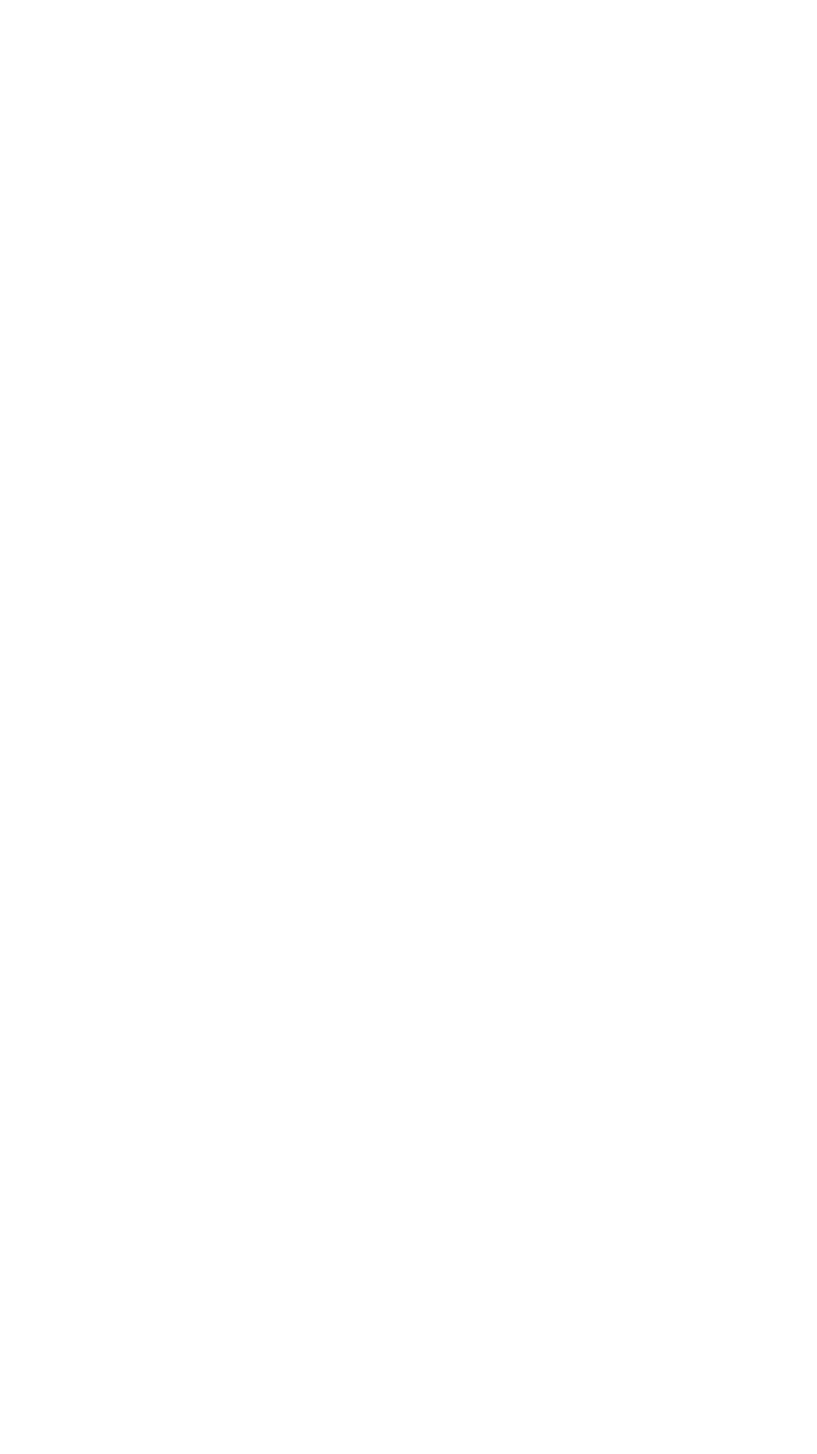
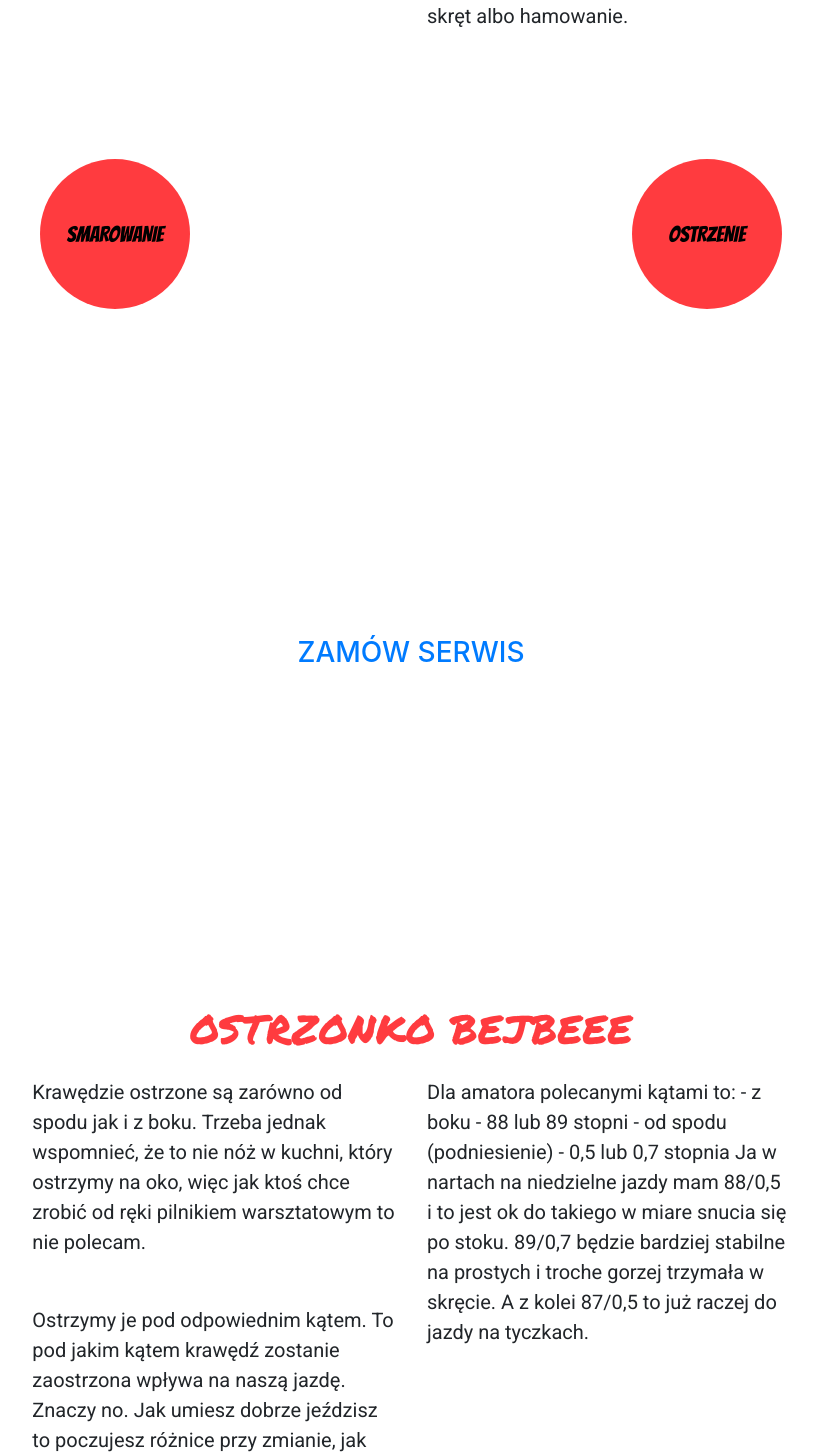
Before and after one commit to dziobakwszafie/ski-service, a React (Create React App) app: page / in a window 1280 px wide. Shown: the part 2079-3533 px from the top of the page, without its empty margins (229-1046 px from the left). Before the commit the page ends 1863 px from the top, so only its background shows below. Built offline with nearby package versions, Linux system fonts and the light colour scheme.

Commit message:
feature: redesign app architecture, step 3

```diff
--- a/src/components/HeaderNavButtons/HeaderNavButtons.js
+++ b/src/components/HeaderNavButtons/HeaderNavButtons.js
@@ -39,7 +39,7 @@ const HeaderNavButtonsStyles = styled.div`
   }
 `;
 
-class Header extends PureComponent {
+class HeaderNavButtons extends PureComponent {
   render() {
     return (
       <HeaderNavButtonsStyles>
@@ -63,4 +63,4 @@ class Header extends PureComponent {
   }
 }
 
-export default Header;
+export default HeaderNavButtons;
--- a/src/components/Intro/Intro.js
+++ b/src/components/Intro/Intro.js
@@ -60,42 +60,41 @@ class Intro extends PureComponent {
               <Col sm={12} md={6} lg={4}>
                 <Row className="p-3">
                   <p>
-                    Bo podczas jazdy tępią się krawędzie. A ślizgi się psują i
-                    podczas jazdy i podczas leżenia w piwnicy.
+                    Bo podczas jazdy tępią się krawędzie. A
+                    ślizgi się psują i podczas jazdy i
+                    podczas leżenia w piwnicy.
                   </p>
                 </Row>
                 <Row className="p-3">
                   <p>
-                    A tak na serio to od krawędzi zależy nie tylko to jak narta
-                    trzyma podczas skrętu (bo to chyba wiadomo powszechnie) ale
-                    też w jaki sposób będzie ona rozpoczynała skręt, wychodziła
-                    z niego oraz czy podczas jazdy na wprost nie będzie zbyt
-                    nerwowa.
+                    A tak na serio to od krawędzi zależy nie
+                    tylko to jak narta trzyma podczas skrętu
+                    (bo to chyba wiadomo powszechnie) ale
+                    też w jaki sposób będzie ona
+                    rozpoczynała skręt, wychodziła z niego
+                    oraz czy podczas jazdy na wprost nie
+                    będzie zbyt nerwowa.
                   </p>
                 </Row>
               </Col>
               <Col sm={12} md={6} lg={4}>
                 <Row className="p-3">
                   <p>
-                    Slizg jest z kolei elementem o który powinniśmy dbać cały
-                    rok, ale bądźmy szczerzy, ja wiem że jak ktoś odda chociaż
-                    raz w roku narty do Decathlonu na serwis, to już jest
-                    sukces. Co się dzieje gdy narta nie jest nasmarowana? Slizg
-                    się utlenia, co uwidacznia się poprzez powstawanie szarego
-                    nalotu, zmniejsza się jego hydrofobowość i zwiększa
-                    szorstkość. Wpływa to nie tylko na to, że pojedziemy wolnej
-                    ale też moze być Ci trudniej zainicjować sam skręt albo
-                    hamowanie.
+                    Slizg jest z kolei elementem o który
+                    powinniśmy dbać cały rok, ale bądźmy
+                    szczerzy, ja wiem że jak ktoś odda
+                    chociaż raz w roku narty do Decathlonu
+                    na serwis, to już jest sukces. Co się
+                    dzieje gdy narta nie jest nasmarowana?
+                    Slizg się utlenia, co uwidacznia się
+                    poprzez powstawanie szarego nalotu,
+                    zmniejsza się jego hydrofobowość i
+                    zwiększa szorstkość. Wpływa to nie tylko
+                    na to, że pojedziemy wolnej ale też moze
+                    być Ci trudniej zainicjować sam skręt
+                    albo hamowanie.
                   </p>
                 </Row>
-              </Col>
-            </Row>
-            <Row className="d-flex">
-              <Col className="d-flex justify-content-center">
-                <div id="circle">SMAROWANIE</div>
-              </Col>
-              <Col className="d-flex justify-content-center">
-                <div id="circle">OSTRZENIE</div>
               </Col>
             </Row>
           </Col>
--- a/src/components/IntroNavButtons/IntroNavButtons.js
+++ b/src/components/IntroNavButtons/IntroNavButtons.js
@@ -0,0 +1,59 @@
+import React, { PureComponent } from "react";
+import { Container, Row, Col } from "react-bootstrap";
+import styled from "styled-components";
+
+const IntroNavButtonsStyles = styled.div`
+  #intro {
+    max-width: 100vw;
+  }
+  #circle {
+    width: 150px;
+    height: 150px;
+    border-radius: 50%;
+    background: #ff3b3f;
+    font-family: "Bangers", cursive;
+    color: black;
+    display: flex;
+    justify-content: center;
+    align-items: center;
+    font-size: 22px;
+    @media (max-width: 680px) {
+      width: 120px;
+      height: 120px;
+      border-radius: 50%;
+      background: #ff3b3f;
+      font-family: "Bangers", cursive;
+      color: black;
+      display: flex;
+      justify-content: center;
+      align-items: center;
+      font-size: 16px;
+    }
+  }
+`;
+
+class IntroNavButtons extends PureComponent {
+  render() {
+    return (
+      <IntroNavButtonsStyles>
+        <Container
+          id="intro"
+          className="p-5 d-flex justify-content-center align-items-center"
+        >
+          <Col>
+            <Row className="d-flex">
+              <Col className="d-flex justify-content-center">
+                <div id="circle">SMAROWANIE</div>
+              </Col>
+              <Col className="d-flex justify-content-center">
+                <div id="circle">OSTRZENIE</div>
+              </Col>
+            </Row>
+          </Col>
+        </Container>
+      </IntroNavButtonsStyles>
+    );
+  }
+}
+
+export default IntroNavButtons;
--- a/src/components/SharpeningIntro/SharpeningIntro.js
+++ b/src/components/SharpeningIntro/SharpeningIntro.js
@@ -2,7 +2,7 @@ import React, { PureComponent } from "react";
 import { Container, Row, Col } from "react-bootstrap";
 import styled from "styled-components";
 
-const Styles = styled.div`
+const SharpeningIntroStyles = styled.div`
   #intro {
     /* background: #55bcc9; */
     max-width: 100vw;
@@ -19,10 +19,10 @@ const Styles = styled.div`
   }
 `;
 
-class Edges extends PureComponent {
+class SharpeningIntro extends PureComponent {
   render() {
     return (
-      <Styles>
+      <SharpeningIntroStyles>
         <Container
           id="intro"
           className="p-5 d-flex justify-content-center align-items-center"
@@ -37,40 +37,47 @@ class Edges extends PureComponent {
               <Col sm={12} md={6} lg={4}>
                 <Row className="p-3">
                   <p>
-                    Krawędzie ostrzone są zarówno od spodu jak i z boku. Trzeba
-                    jednak wspomnieć, że to nie nóż w kuchni, który ostrzymy na
-                    oko, więc jak ktoś chce zrobić od ręki pilnikiem
-                    warsztatowym to nie polecam.
+                    Krawędzie ostrzone są zarówno od spodu
+                    jak i z boku. Trzeba jednak wspomnieć,
+                    że to nie nóż w kuchni, który ostrzymy
+                    na oko, więc jak ktoś chce zrobić od
+                    ręki pilnikiem warsztatowym to nie
+                    polecam.
                   </p>
                 </Row>
                 <Row className="p-3">
                   <p>
-                    Ostrzymy je pod odpowiednim kątem. To pod jakim kątem
-                    krawędź zostanie zaostrzona wpływa na naszą jazdę. Znaczy
-                    no. Jak umiesz dobrze jeździsz to poczujesz różnice przy
-                    zmianie, jak jesteś typowym amatorem to może być ci na
-                    przykład ciężej skręcić.
+                    Ostrzymy je pod odpowiednim kątem. To
+                    pod jakim kątem krawędź zostanie
+                    zaostrzona wpływa na naszą jazdę. Znaczy
+                    no. Jak umiesz dobrze jeździsz to
+                    poczujesz różnice przy zmianie, jak
+                    jesteś typowym amatorem to może być ci
+                    na przykład ciężej skręcić.
                   </p>
                 </Row>
               </Col>
               <Col sm={12} md={6} lg={4}>
                 <Row className="p-3">
                   <p>
-                    Dla amatora polecanymi kątami to: - z boku - 88 lub 89
-                    stopni - od spodu (podniesienie) - 0,5 lub 0,7 stopnia Ja w
-                    nartach na niedzielne jazdy mam 88/0,5 i to jest ok do
-                    takiego w miare snucia się po stoku. 89/0,7 będzie bardziej
-                    stabilne na prostych i troche gorzej trzymała w skręcie. A z
-                    kolei 87/0,5 to już raczej do jazdy na tyczkach.
+                    Dla amatora polecanymi kątami to: - z
+                    boku - 88 lub 89 stopni - od spodu
+                    (podniesienie) - 0,5 lub 0,7 stopnia Ja
+                    w nartach na niedzielne jazdy mam 88/0,5
+                    i to jest ok do takiego w miare snucia
+                    się po stoku. 89/0,7 będzie bardziej
+                    stabilne na prostych i troche gorzej
+                    trzymała w skręcie. A z kolei 87/0,5 to
+                    już raczej do jazdy na tyczkach.
                   </p>
                 </Row>
               </Col>
             </Row>
           </Col>
         </Container>
-      </Styles>
+      </SharpeningIntroStyles>
     );
   }
 }
 
-export default Edges;
+export default SharpeningIntro;
--- a/src/components/WaxingIntro/WaxingIntro.js
+++ b/src/components/WaxingIntro/WaxingIntro.js
@@ -2,7 +2,7 @@ import React, { PureComponent } from "react";
 import { Container, Row, Col } from "react-bootstrap";
 import styled from "styled-components";
 
-const Styles = styled.div`
+const WaxingIntroStyles = styled.div`
   #intro {
     /* background: #3feee6; */
     max-width: 100vw;
@@ -19,10 +19,10 @@ const Styles = styled.div`
   }
 `;
 
-class Waxing extends PureComponent {
+class WaxingIntro extends PureComponent {
   render() {
     return (
-      <Styles>
+      <WaxingIntroStyles>
         <Container
           id="intro"
           className="p-5 d-flex justify-content-center align-items-center"
@@ -37,39 +37,47 @@ class Waxing extends PureComponent {
               <Col sm={12} md={6} lg={4}>
                 <Row className="p-3">
                   <p>
-                    Co ile powinno się smarować narty? No ja smaruje co jazde. A
-                    przynajmniej smarowałem w zeszłym roku jak miałem czas.
-                    Generalnie po smarowaniu ślizg powinien być czarny ( no
-                    chyba, że masz komórki Atomica albo inny model nart z
-                    kolorowym ślizgiem, to wtedy nie xD ) po jeździe zacznie się
-                    robić szary począwszy od krawędzi. Wynika to z tego, że
-                    zwyczajnie się on tam wyciera. Także jak widzisz że robi ci
-                    się sporo tego szarego to zgodnie ze sztuką wypadałoby oddać
-                    nartę do smarowania.
+                    Co ile powinno się smarować narty? No ja
+                    smaruje co jazde. A przynajmniej
+                    smarowałem w zeszłym roku jak miałem
+                    czas. Generalnie po smarowaniu ślizg
+                    powinien być czarny ( no chyba, że masz
+                    komórki Atomica albo inny model nart z
+                    kolorowym ślizgiem, to wtedy nie xD ) po
+                    jeździe zacznie się robić szary
+                    począwszy od krawędzi. Wynika to z tego,
+                    że zwyczajnie się on tam wyciera. Także
+                    jak widzisz że robi ci się sporo tego
+                    szarego to zgodnie ze sztuką wypadałoby
+                    oddać nartę do smarowania.
                   </p>
                 </Row>
               </Col>
               <Col sm={12} md={6} lg={4}>
                 <Row className="p-3">
                   <p>
-                    Smarowanie to zabieg, który odczuć może każdy kto trochę
-                    pojeździ. Faktycznie robi różnice gdy narta jest świeżo
-                    zrobiona. Tylko błagam, pamietaj - smar na slizgu trzyma się
-                    ze dwa, trzy dni, może ciutke dłużej. Potem zostają resztki.
+                    Smarowanie to zabieg, który odczuć może
+                    każdy kto trochę pojeździ. Faktycznie
+                    robi różnice gdy narta jest świeżo
+                    zrobiona. Tylko błagam, pamietaj - smar
+                    na slizgu trzyma się ze dwa, trzy dni,
+                    może ciutke dłużej. Potem zostają
+                    resztki.
                   </p>
                   <p>
-                    Więc jak oddałeś narty do jakiegoś marketowego serwisu w
-                    grudniu, to w lutym już raczej nie masz tego smaru na ślizgu
-                    :P
+                    Więc jak oddałeś narty do jakiegoś
+                    marketowego serwisu w grudniu, to w
+                    lutym już raczej nie masz tego smaru na
+                    ślizgu :P
                   </p>
                 </Row>
               </Col>
             </Row>
           </Col>
         </Container>
-      </Styles>
+      </WaxingIntroStyles>
     );
   }
 }
 
-export default Waxing;
+export default WaxingIntro;
--- a/src/containers/MainPage/MainPage.js
+++ b/src/containers/MainPage/MainPage.js
@@ -6,30 +6,30 @@ import {
   Redirect
 } from "react-router-dom";
 import HeaderNavButtons from "../../components/HeaderNavButtons/HeaderNavButtons";
-// import Intro from "./components/Intro/Intro";
-// import IntroNavButtons from "./components/IntroNavButtons/IntroNavButtons";
-// import Order from "./components/Order/Order";
-// import SharpeningIntro from "./components/SharpeningIntro/SharpeningIntro";
-// import WaxingIntro from "./components/WaxingIntro/WaxingIntro";
-// import UpButton from "./components/UpButton/UpButton";
+import Intro from "../../components/Intro/Intro";
+import IntroNavButtons from "../../components/IntroNavButtons/IntroNavButtons";
+import Order from "../Order/Order";
+import SharpeningIntro from "../../components/SharpeningIntro/SharpeningIntro";
+import WaxingIntro from "../../components/WaxingIntro/WaxingIntro";
+import UpButton from "../../components/UpButton/UpButton";
 
-function App() {
+function MainPage() {
   return (
     <Router>
       <React.Fragment>
         <HeaderNavButtons />
-        {/* <Intro />
+        <Intro />
         <IntroNavButtons />
         <Order />
         <SharpeningIntro />
         <WaxingIntro />
-        <UpButton /> */}
+        {/* <UpButton /> */}
       </React.Fragment>
     </Router>
   );
 }
 
-export default App;
+export default MainPage;
 
 // Login przez Googla
 // sprawdzenie historii
--- a/src/containers/Order/Order.js
+++ b/src/containers/Order/Order.js
@@ -15,7 +15,7 @@ const Styles = styled.div`
   }
 `;
 
-class Variants extends PureComponent {
+class Order extends PureComponent {
   render() {
     return (
       <Styles>
@@ -38,4 +38,4 @@ class Variants extends PureComponent {
   }
 }
 
-export default Variants;
+export default Order;
--- a/src/index.js
+++ b/src/index.js
@@ -4,18 +4,20 @@ import "./index.css";
 import App from "./App";
 import * as serviceWorker from "./serviceWorker";
 import "bootstrap/dist/css/bootstrap.min.css";
-import { createStore } from "redux";
-import { Provider } from "react-redux";
-import rootReducer from "./reducers/reducer";
-import reducer from "redux-form";
+// import { createStore } from "redux";
+// import { Provider } from "react-redux";
+// import rootReducer from "./reducers/reducer";
+// import reducer from "redux-form";
 
-const store = createStore(rootReducer);
+//const store = createStore(rootReducer);
 
-ReactDOM.render(
-  <Provider store={store}>
-    <App />
-  </Provider>,
-  document.getElementById("root")
-);
+// ReactDOM.render(
+//   <Provider store={store}>
+//     <App />
+//   </Provider>,
+//   document.getElementById("root")
+// );
+
+ReactDOM.render(<App />, document.getElementById("root"));
 
 serviceWorker.unregister();
```
Also changed, not shown: src/components/Footer/Footer.js (+32 -8 lines), src/components/OrderSharpening/index.js (deleted, +0 -10 lines), src/components/OrderWaxing/index.js (deleted, +0 -10 lines).
